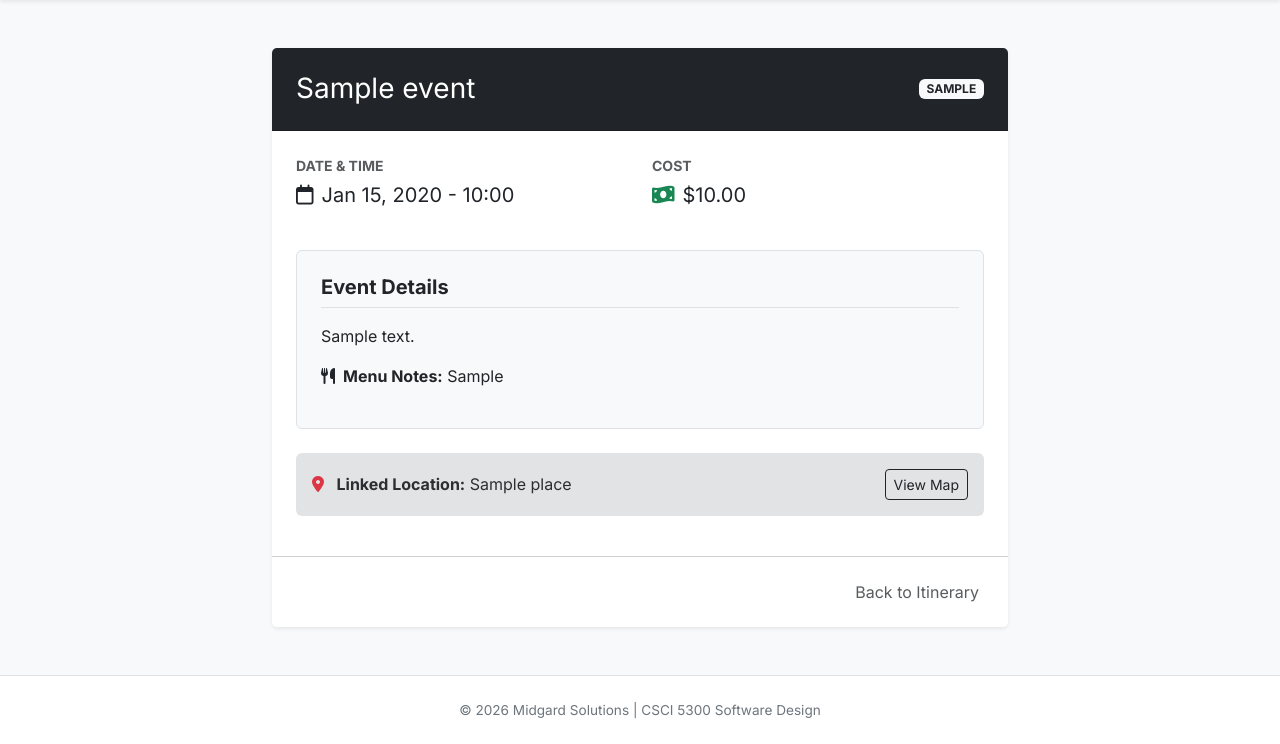
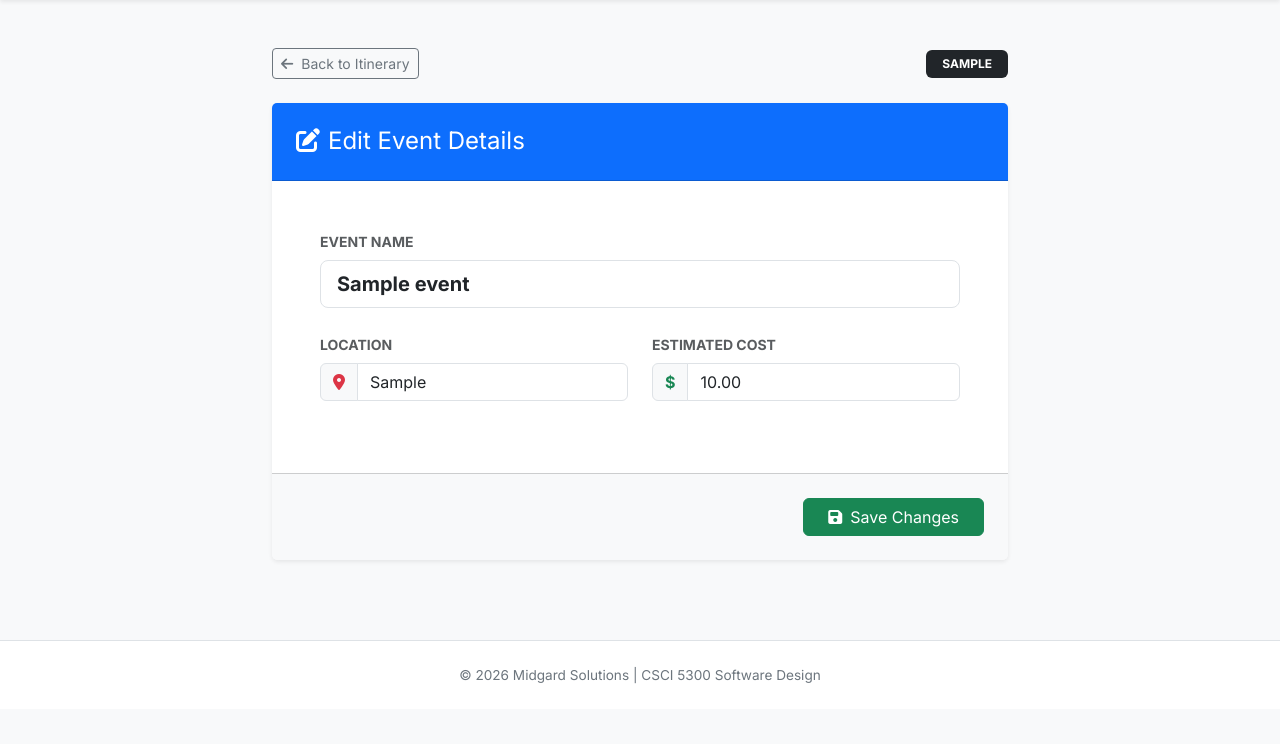
Before and after one commit to RilesH-bluesky/BiFrost_SWD_django, a Django app: page /itinerary/event/1/ in a window 1280 px wide. Shown: the part 58-802 px from the top of the page. After the commit the page ends 742 px from the top, so only its background shows below. Run offline with Django 5.2, Linux system fonts and the light colour scheme; a user stored in the database is signed in; tables that the repository leaves empty hold one stand-in row (values such as "Sample post").

Commit message:
Created delete and edit functionalites and added elements to the Itinerary

```diff
--- a/BiFrost_SWD_django/itinerary/templates/itinerary/event_detail.html
+++ b/BiFrost_SWD_django/itinerary/templates/itinerary/event_detail.html
@@ -1,54 +1,63 @@
 {% extends 'itinerary/base.html' %}
 
 {% block content %}
-<div class="row">
-    <div class="col-lg-8 mx-auto">
+<div class="row justify-content-center">
+    <div class="col-lg-8">
+
+        <div class="d-flex justify-content-between align-items-center mb-4">
+            <a href="{% url 'edit' event.itinerary.id %}" class="btn btn-outline-secondary btn-sm">
+                <i class="fa-solid fa-arrow-left me-2"></i>Back to Itinerary
+            </a>
+            <span class="badge bg-dark px-3 py-2 text-uppercase">{{ event.category }}</span>
+        </div>
+
         <div class="card border-0 shadow-sm">
-            <div class="card-header bg-dark text-white p-4">
-                <div class="d-flex justify-content-between align-items-center">
-                    <h3 class="mb-0">{{ event.name }}</h3>
-                    <span class="badge bg-light text-dark">{{ event.category|upper }}</span>
-                </div>
+            <div class="card-header bg-primary text-white p-4">
+                <h4 class="mb-0"><i class="fa-solid fa-pen-to-square me-2"></i>Edit Event Details</h4>
             </div>
 
-            <div class="card-body p-4">
-                <div class="row mb-4">
-                    <div class="col-sm-6">
-                        <p class="text-muted small mb-1 text-uppercase fw-bold">Date & Time</p>
-                        <p class="fs-5"><i class="fa-regular fa-calendar me-2"></i>{{ event.start_datetime|date:"M d, Y - H:i" }}</p>
+            <form action="{% url 'event_detail' event.id %}" method="POST">
+                {% csrf_token %}
+                <div class="card-body p-4 p-md-5">
+
+                    <div class="mb-4">
+                        <label class="form-label fw-bold text-muted small text-uppercase">Event Name</label>
+                        <input type="text" class="form-control form-control-lg fw-bold" name="name" value="{{ event.name }}" required>
                     </div>
-                    <div class="col-sm-6">
-                        <p class="text-muted small mb-1 text-uppercase fw-bold">Cost</p>
-                        <p class="fs-5"><i class="fa-solid fa-money-bill-wave me-2 text-success"></i>${{ event.cost|default:"0.00" }}</p>
+
+                    <div class="row g-4 mb-4">
+                        <div class="col-md-6">
+                            <label class="form-label fw-bold text-muted small text-uppercase">Location</label>
+                            <div class="input-group">
+                                <span class="input-group-text bg-light"><i class="fa-solid fa-location-dot text-danger"></i></span>
+                                <input type="text" class="form-control" name="location" value="{{ event.location|default:'' }}">
+                            </div>
+                        </div>
+                        <div class="col-md-6">
+                            <label class="form-label fw-bold text-muted small text-uppercase">Estimated Cost</label>
+                            <div class="input-group">
+                                <span class="input-group-text bg-light text-success fw-bold">$</span>
+                                <input type="number" step="0.01" class="form-control" name="cost" value="{{ event.cost|default:'0.00' }}">
+                            </div>
+                        </div>
                     </div>
+
+                    <!-- <div class="alert alert-secondary border-0 d-flex align-items-center mt-4">
+                        <i class="fa-solid fa-circle-info fs-4 me-3 text-primary"></i>
+                        <div>
+                            <strong>Note:</strong> Advanced specialized details (like menus or flight types) are managed via the core Admin Panel.
+                        </div>
+                    </div> -->
+
                 </div>
+                <div class="card-footer bg-light p-4 text-end">
+                    <button type="submit" class="btn btn-success px-4">
+                        <i class="fa-solid fa-floppy-disk me-2"></i>Save Changes
+                    </button>
+                </div>
+            </form>
+        </div>
 
-                <div class="bg-light p-4 rounded mb-4 border">
-                    <h5 class="fw-bold mb-3 border-bottom pb-2">Event Details</h5>
-                    <p>{{ event.description|default:"No description provided." }}</p>
-
-                    {% if event.foodevent %}
-                        <p><strong><i class="fa-solid fa-utensils me-2"></i>Menu Notes:</strong> {{ event.foodevent.menu }}</p>
-                    {% elif event.transportationevent %}
-                        <p><strong><i class="fa-solid fa-ticket me-2"></i>Transport Type:</strong> {{ event.transportationevent.get_type_display }}</p>
-                    {% endif %}
-                </div>
-
-                {% if event.place %}
-                <div class="alert alert-secondary border-0 d-flex justify-content-between align-items-center">
-                    <div>
-                        <i class="fa-solid fa-location-dot me-2 text-danger"></i>
-                        <strong>Linked Location:</strong> {{ event.place.name }}
-                    </div>
-                    <a href="#" class="btn btn-sm btn-outline-dark">View Map</a>
-                </div>
-                {% endif %}
-
-            </div>
-            <div class="card-footer bg-white p-3 text-end">
-                <a href="/itinerary/edit/{{ event.itinerary.id }}/" class="btn btn-link text-muted text-decoration-none">Back to Itinerary</a>
-            </div>
-        </div>
     </div>
 </div>
 {% endblock %}
--- a/BiFrost_SWD_django/itinerary/urls.py
+++ b/BiFrost_SWD_django/itinerary/urls.py
@@ -6,6 +6,7 @@ urlpatterns = [
     path("add/", views.add, name="add"),
     path("edit/<int:trip_id>/", views.edit, name="edit"),
     path("edit/<int:trip_id>/add-event/", views.add_event, name="add_event"),
-    # Flat routing for specific items
     path("event/<int:event_id>/", views.event_detail, name="event_detail"),
+    path("edit/<int:trip_id>/delete/", views.delete_trip, name="delete_trip"),
+    path("event/<int:event_id>/delete/", views.delete_event, name="delete_event"),
 ]
--- a/BiFrost_SWD_django/itinerary/views.py
+++ b/BiFrost_SWD_django/itinerary/views.py
@@ -70,8 +70,40 @@ def add_event(request, trip_id):
 
     return render(request, "itinerary/add_event.html", {"trip": trip})
 
+
 @login_required
 def event_detail(request, event_id):
-    """Drill-down workflow for specific event data."""
+    """Hybrid view: Displays event details and handles Edit saving."""
     event = get_object_or_404(Event, id=event_id)
+
+    if request.method == "POST":
+        # If the user clicks 'Save Changes', update the core fields
+        event.name = request.POST.get("name")
+        event.location = request.POST.get("location")
+        try:
+            event.cost = float(request.POST.get("cost", 0))
+        except ValueError:
+            pass
+        event.save()
+        return redirect("edit", trip_id=event.itinerary.id)
+
     return render(request, "itinerary/event_detail.html", {"event": event})
+
+
+@login_required
+def delete_trip(request, trip_id):
+    """Deletes an entire itinerary and cascades to all events/budgets."""
+    trip = get_object_or_404(Itinerary, id=trip_id)
+    if request.method == "POST":
+        trip.delete()
+        return redirect("index")
+    return redirect("edit", trip_id=trip.id)
+
+@login_required
+def delete_event(request, event_id):
+    """Deletes a single event."""
+    event = get_object_or_404(Event, id=event_id)
+    trip_id = event.itinerary.id  # Remember where to redirect back to
+    if request.method == "POST":
+        event.delete()
+    return redirect("edit", trip_id=trip_id)
```
Also changed, not shown: BiFrost_SWD_django/itinerary/templates/itinerary/edit.html (+80 -7 lines), BiFrost_SWD_django/seed.py (added, +253 -0 lines).
